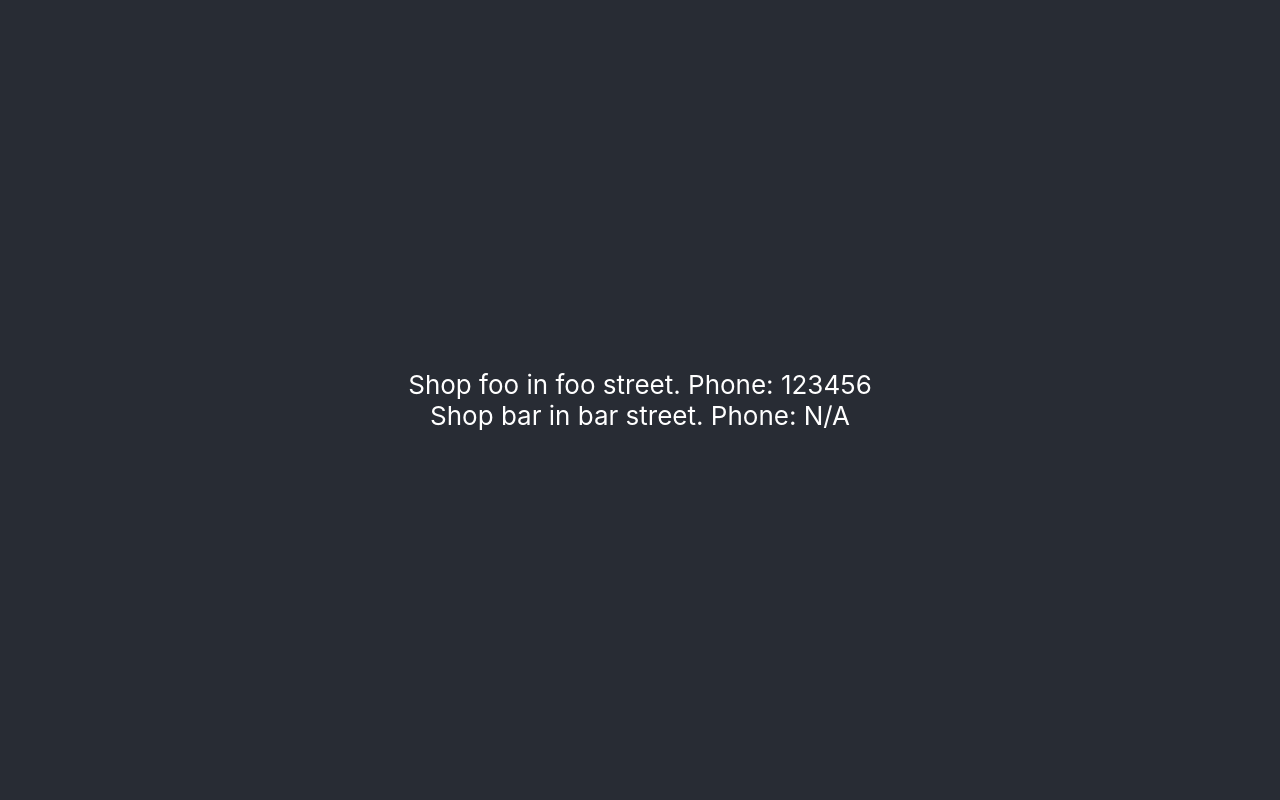
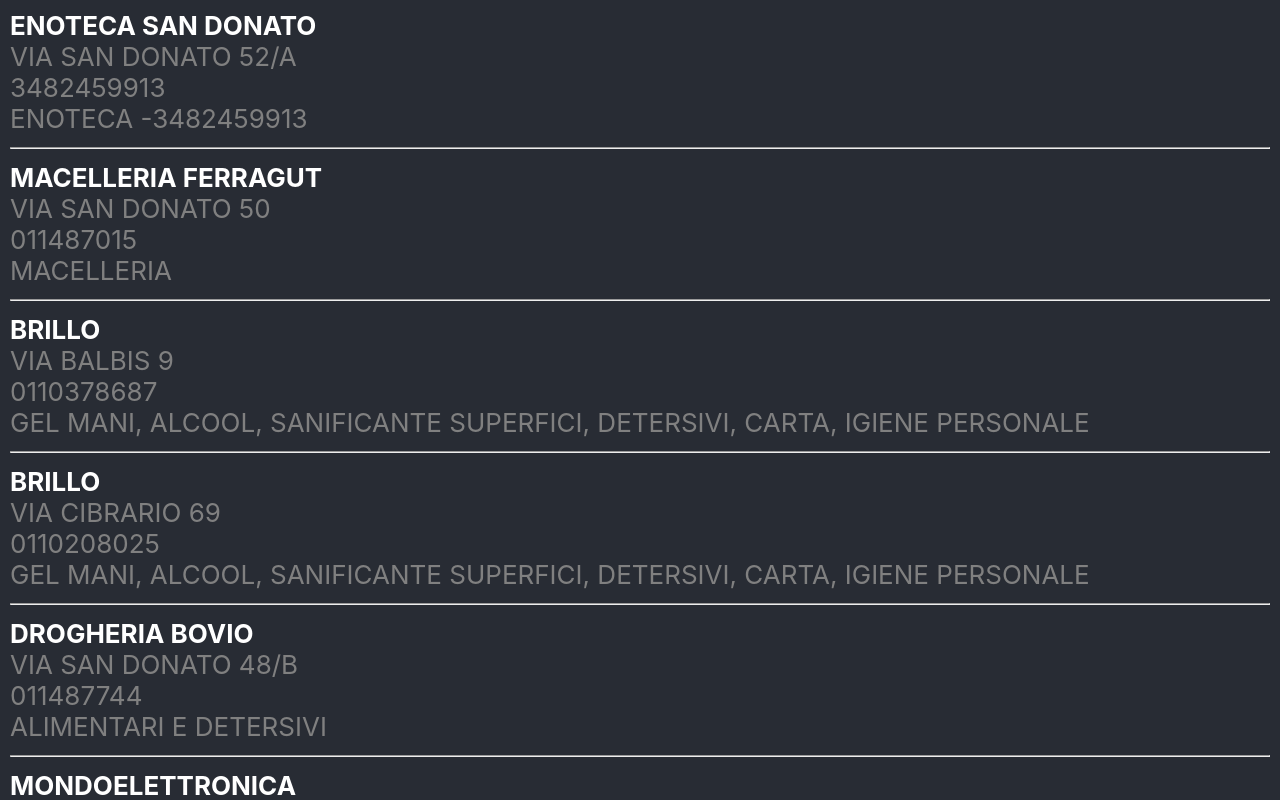
Before and after one commit to Etiqa/laspesasottocasa, a React (Create React App) app: page / in a window 1280 px wide. Shown: the top 800 px of the page. Built offline with nearby package versions, Linux system fonts and the light colour scheme; the HTML template or start-up script is replaced by a standard one.

Commit message:
feat(): Update data format feat(): pin torino data

```diff
--- a/public/data/shops.json
+++ b/public/data/shops.json
@@ -1,15 +1,24 @@
 {
   "shops": [
     {
-      "name": "foo",
-      "address": "foo street",
+      "name": "Verdure e sapori",
+      "address": "Via Madama Cristina ",
       "type": "grocery",
-      "phone": "123456"
+      "phones": ["123456"]
     },
     {
       "name": "bar",
       "address": "bar street",
       "type": "wine"
+    },
+    {
+      "name": "foo",
+      "email": "info@domain.it",
+      "urls": ["www.domain.it"],
+      "phones": ["1234567"],
+      "address": "main street",
+      "merce": ["ENOTECA"],
+      "consegna": ""
     }
   ]
 }
--- a/src/components/shop/index.js
+++ b/src/components/shop/index.js
@@ -1,11 +1,41 @@
 import React from "react";
 import styled from "styled-components";
+
+const Name = styled.div`
+  font-weight: 700;
+  color: white;
+`;
+
+const Address = styled.div``;
+
+const Phone = styled.div`
+  color: grey;
+`;
+
+const Email = styled.div``;
+
+const Type = styled.div``;
+
+const Hr = styled.hr`
+  color: white;
+`;
+
+const A = styled.a`
+  color: white;
+  text-decoration: none;
+`;
 
 export default ({ shop }) => {
   return (
     <div>
-      Shop {shop.name} in {shop.address}. Phone:{" "}
-      {shop.phone ? shop.phone : "N/A"}
+      <Name>
+        {shop.urls ? <A href={shop.urls[0]}>{shop.name}</A> : shop.name}
+      </Name>
+      <Address>{shop.address}</Address>
+      <Email>{shop.email}</Email>
+      <Phone>{shop.phones ? shop.phones.join(", ") : ""}</Phone>
+      <Type>{shop.merce ? shop.merce.join(", ") : ""}</Type>
+      <Hr />
     </div>
   );
 };
--- a/src/containers/ShopList/index.js
+++ b/src/containers/ShopList/index.js
@@ -9,24 +9,23 @@
   min-height: 100vh;
   display: flex;
   flex-direction: column;
-  align-items: center;
-  justify-content: center;
   font-size: calc(10px + 2vmin);
-  color: white;
+  color: grey;
+  padding: 10px;
 `;
 
 const fetcher = (url) => fetch(url).then((r) => r.json());
 
 export default () => {
-  const { data, error } = useSWR("data/shops.json", fetcher);
+  const { data, error } = useSWR("data/torino.json", fetcher);
 
   if (error) return <Div>failed to load</Div>;
   if (!data) return <Div>loading...</Div>;
   return (
     <Div>
-      {data.shops.map((shop) => (
-        <Shop key={shop.name} shop={shop} />
-      ))}
+      {data.map((city) =>
+        city.shops.map((shop) => <Shop key={shop.name} shop={shop} />)
+      )}
     </Div>
   );
 };
```
Also changed, not shown: 2 other files (tests, documents, lock files or other folders).
